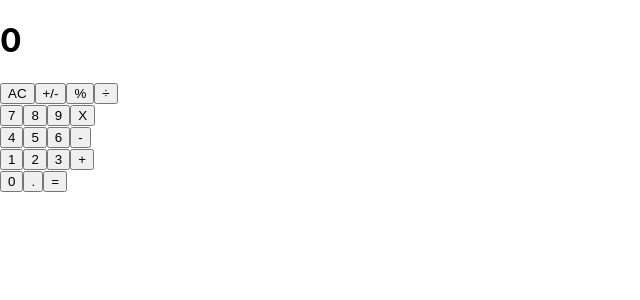
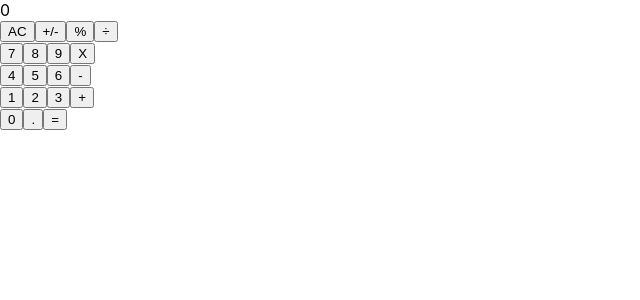
Before and after one commit to CyclopDog/react-calc, a React (Create React App) app: page / in a window 1280 px wide. Shown: the top 300 px of the page, without its empty margins (0-640 px from the left). Built offline with nearby package versions, Linux system fonts and the light colour scheme.

Commit message:
changed display to be div instead of h1

```diff
--- a/src/components/Display.js
+++ b/src/components/Display.js
@@ -2,7 +2,7 @@ import React from 'react'
 
 const Display = (props) => {
   return (
-    <h1>{String(props.result)}</h1>
+    <div>{String(props.result)}</div>
   )
 }
 
```
